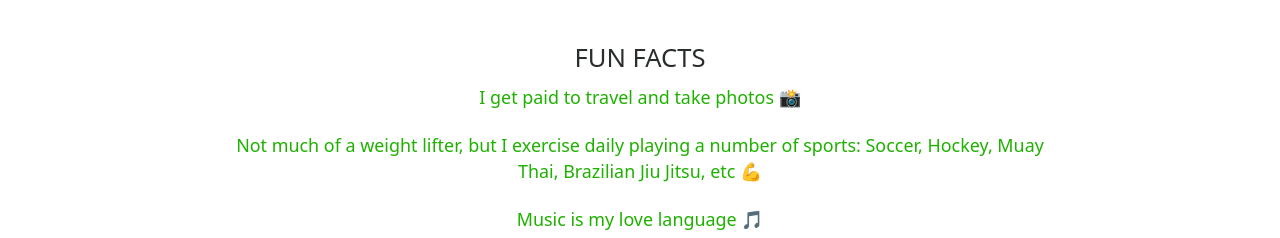
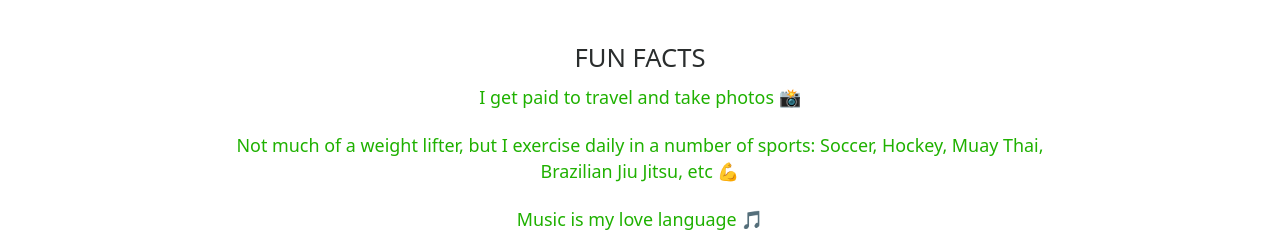
Before and after one commit to jeffreygreenjr/Portfolio-frontend, a React (Create React App) app: page / in a window 1280 px wide. Shown: the part 1247-1485 px from the top of the page. Built offline with nearby package versions, Linux system fonts and the light colour scheme; grey boxes are pictures that could not be loaded.

Commit message:
Asset updates

```diff
--- a/src/components/About.js
+++ b/src/components/About.js
@@ -27,7 +27,7 @@ function About() {
         <div className="AboutMisc">
             <h3 className="MiscHeading">FUN FACTS</h3>
             <p className="facts">I get paid to travel and take photos 📸</p>
-            <p className="facts">Not much of a weight lifter, but I exercise daily playing a number of sports: Soccer, Hockey, Muay Thai, Brazilian Jiu Jitsu, etc 💪</p>
+            <p className="facts">Not much of a weight lifter, but I exercise daily in a number of sports: Soccer, Hockey, Muay Thai, Brazilian Jiu Jitsu, etc 💪</p>
             <p className="facts">Music is my love language 🎵</p>
         </div>
 
```
Also changed, not shown: 1 other file (tests, documents, lock files or other folders).
